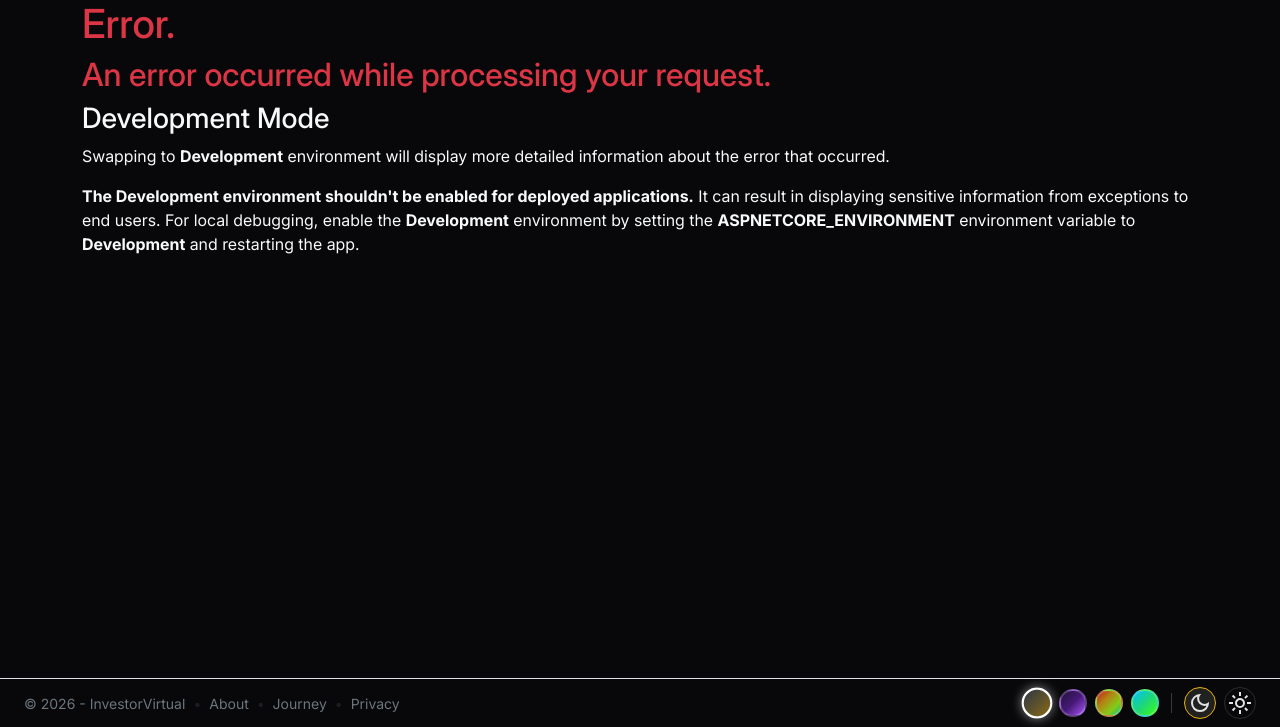
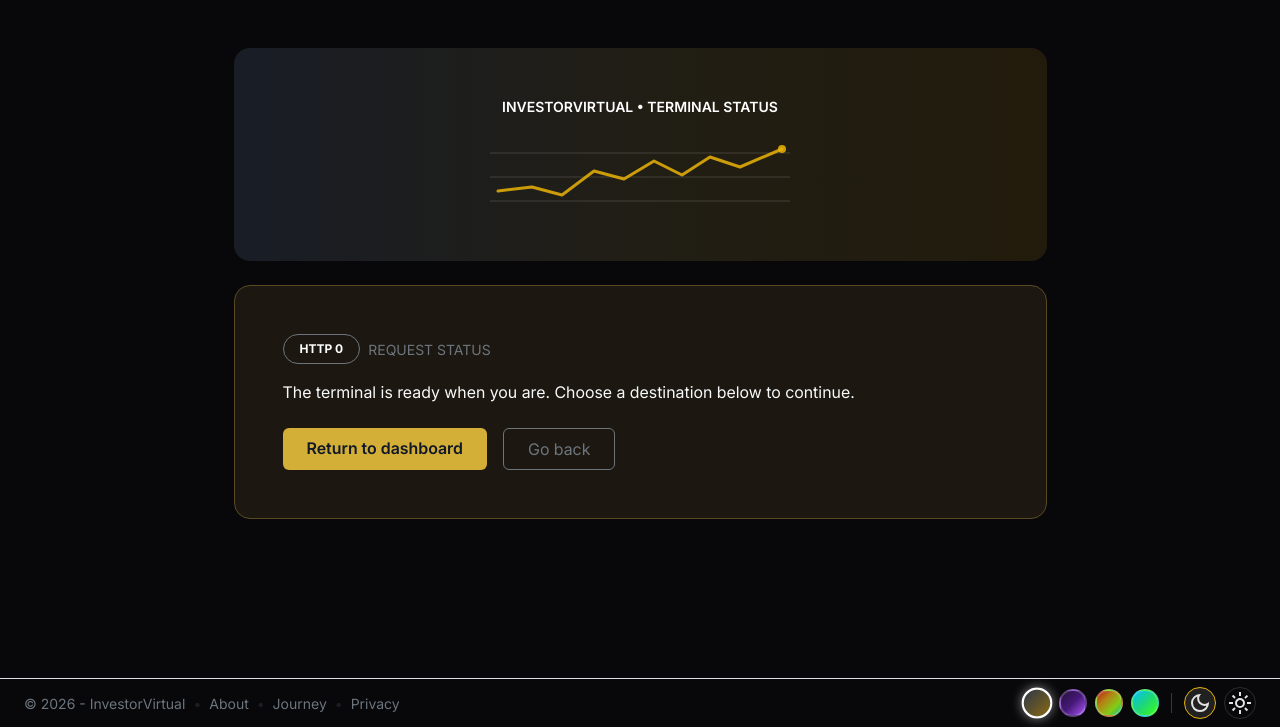
Before and after one commit to unairu-tree/InvestorVirtual, an ASP.NET Core app: template InvestorVirtual/InvestorVirtual/Views/Shared/Error.cshtml in a window 1280 px wide. Shown: the part 73-800 px from the top of the page. Run offline with ASP.NET Core 8, Linux system fonts and the light colour scheme; the template is opened without the code that fills it, so the values that code supplies are empty; style sheets or scripts are compiled from the project's sources; some libraries are stand-ins or nearby versions.

Commit message:
Added extra security like CORS to compliment the global AntiForgeryTokenValidation from the last commit.
Implemented custom status pages.

```diff
--- a/InvestorVirtual/InvestorVirtual.Web.ViewModels/ErrorViewModel.cs
+++ b/InvestorVirtual/InvestorVirtual.Web.ViewModels/ErrorViewModel.cs
@@ -4,5 +4,11 @@ public class ErrorViewModel
 {
     public string? RequestId { get; set; }
 
+    public int StatusCode { get; set; }
+
+    public string Title { get; set; } = string.Empty;
+
+    public string Message { get; set; } = string.Empty;
+
     public bool ShowRequestId => !string.IsNullOrEmpty(RequestId);
 }
--- /dev/null
+++ b/InvestorVirtual/InvestorVirtual/Views/Home/BadRequest.cshtml
@@ -0,0 +1,6 @@
+@model ErrorViewModel
+@{
+    ViewData["Title"] = Model.Title;
+}
+
+<partial name="_StatusCodeError" model="Model" />
--- /dev/null
+++ b/InvestorVirtual/InvestorVirtual/Views/Home/Forbidden.cshtml
@@ -0,0 +1,6 @@
+@model ErrorViewModel
+@{
+    ViewData["Title"] = Model.Title;
+}
+
+<partial name="_StatusCodeError" model="Model" />
--- /dev/null
+++ b/InvestorVirtual/InvestorVirtual/Views/Home/NotFound.cshtml
@@ -0,0 +1,6 @@
+@model ErrorViewModel
+@{
+    ViewData["Title"] = Model.Title;
+}
+
+<partial name="_StatusCodeError" model="Model" />
--- /dev/null
+++ b/InvestorVirtual/InvestorVirtual/Views/Home/ServerError.cshtml
@@ -0,0 +1,6 @@
+@model ErrorViewModel
+@{
+    ViewData["Title"] = Model.Title;
+}
+
+<partial name="_StatusCodeError" model="Model" />
--- /dev/null
+++ b/InvestorVirtual/InvestorVirtual/Views/Home/Unauthorized.cshtml
@@ -0,0 +1,6 @@
+@model ErrorViewModel
+@{
+    ViewData["Title"] = Model.Title;
+}
+
+<partial name="_StatusCodeError" model="Model" />
--- a/InvestorVirtual/InvestorVirtual/Views/Shared/Error.cshtml
+++ b/InvestorVirtual/InvestorVirtual/Views/Shared/Error.cshtml
@@ -1,25 +1,6 @@
 @model ErrorViewModel
 @{
-    ViewData["Title"] = "Error";
+    ViewData["Title"] = Model.Title;
 }
 
-<h1 class="text-danger">Error.</h1>
-<h2 class="text-danger">An error occurred while processing your request.</h2>
-
-@if (Model.ShowRequestId)
-{
-    <p>
-        <strong>Request ID:</strong> <code>@Model.RequestId</code>
-    </p>
-}
-
-<h3>Development Mode</h3>
-<p>
-    Swapping to <strong>Development</strong> environment will display more detailed information about the error that occurred.
-</p>
-<p>
-    <strong>The Development environment shouldn't be enabled for deployed applications.</strong>
-    It can result in displaying sensitive information from exceptions to end users.
-    For local debugging, enable the <strong>Development</strong> environment by setting the <strong>ASPNETCORE_ENVIRONMENT</strong> environment variable to <strong>Development</strong>
-    and restarting the app.
-</p>
+<partial name="_StatusCodeError" model="Model" />
--- /dev/null
+++ b/InvestorVirtual/InvestorVirtual/Views/Shared/_StatusCodeError.cshtml
@@ -0,0 +1,45 @@
+@model ErrorViewModel
+
+<div class="container py-5 default-cursor-container">
+    <div class="row justify-content-center">
+        <div class="col-12 col-lg-9">
+            <section class="welcome-banner rounded-4 p-4 p-md-5 text-center mb-4" aria-labelledby="status-error-title">
+                <p class="text-uppercase small fw-semibold mb-2">InvestorVirtual &bull; Terminal status</p>
+                <h1 id="status-error-title" class="display-5 fw-bold glow-text mb-3">@Model.Title</h1>
+                <p class="lead mb-4">@Model.Message</p>
+                <svg class="img-fluid" width="300" height="72" viewBox="0 0 300 72" aria-hidden="true" focusable="false">
+                    <path d="M0 60H300M0 36H300M0 12H300" fill="none" stroke="currentColor" stroke-opacity=".15" />
+                    <path d="M8 50 42 46 72 54 104 30 134 38 164 20 192 34 220 16 250 26 292 8" fill="none" stroke="var(--terminal-accent)" stroke-width="3" stroke-linecap="round" stroke-linejoin="round" />
+                    <circle cx="292" cy="8" r="4" fill="var(--terminal-accent)" />
+                </svg>
+            </section>
+
+            <section class="card terminal-card border rounded-4 p-4 p-md-5" aria-label="Request status details">
+                <div class="d-flex flex-wrap align-items-center gap-2 mb-3">
+                    <span class="badge rounded-pill border border-secondary px-3 py-2">HTTP @Model.StatusCode</span>
+                    <span class="small text-uppercase text-secondary">Request status</span>
+                </div>
+                <p class="card-text mb-4">The terminal is ready when you are. Choose a destination below to continue.</p>
+
+                @if (Model.ShowRequestId)
+                {
+                    <p class="small text-secondary mb-4">
+                        Reference: <code>@Model.RequestId</code>
+                    </p>
+                }
+
+                <div class="d-flex flex-wrap gap-3">
+                    @if (Model.StatusCode == StatusCodes.Status401Unauthorized)
+                    {
+                        <a asp-area="Identity" asp-page="/Account/Login" class="btn auth-btn-primary px-4 py-2">Sign in</a>
+                    }
+                    else
+                    {
+                        <a asp-controller="Home" asp-action="Index" class="btn auth-btn-primary px-4 py-2">Return to dashboard</a>
+                    }
+                    <button type="button" class="btn btn-outline-secondary px-4 py-2" onclick="window.history.back()">Go back</button>
+                </div>
+            </section>
+        </div>
+    </div>
+</div>
```
Also changed, not shown: InvestorVirtual/InvestorVirtual/Controllers/HomeController.cs (+32 -2 lines), InvestorVirtual/InvestorVirtual/Program.cs (+16 -0 lines).
